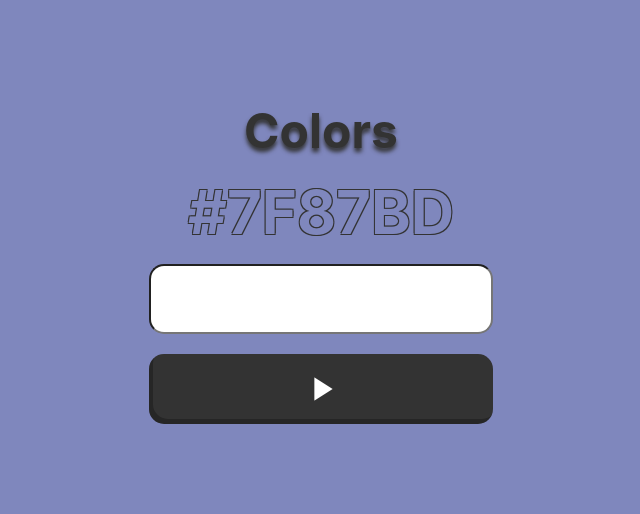
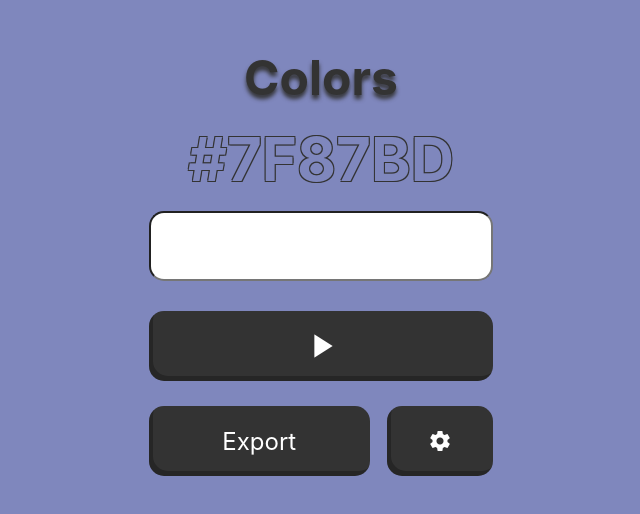
Before and after one commit to Petit-Development/Colors, a Next.js app: page / in a window 1280 px wide. Shown: the part 138-652 px from the top of the page, without its empty margins (319-959 px from the left). Built offline with nearby package versions, Linux system fonts and the light colour scheme; a web font is replaced by a local one.

Commit message:
Add stylings for controls

```diff
--- a/components/controls/controls.tsx
+++ b/components/controls/controls.tsx
@@ -1,13 +1,22 @@
 import IconButton from "@components/buttons/iconButton";
-import styles from '@styles/Controls.module.scss';
+import TextButton from "@components/buttons/textButton";
+import styles from "@styles/Controls.module.scss";
 
 interface ControlsProps {
   onSettingsClicked: () => void;
 }
-
+console.log(styles);
 const Controls: React.FC<ControlsProps> = ({}) => (
   <div className={styles.container}>
     <IconButton className={styles.play} icon="play" onClick={() => {}} />
+    <div className={styles.options}>
+      <TextButton className={styles.export} text="Export" onClick={() => {}} />
+      <IconButton
+        className={styles.settings}
+        icon="settings"
+        onClick={() => {}}
+      />
+    </div>
   </div>
 );
 
--- a/styles/Controls.module.scss
+++ b/styles/Controls.module.scss
@@ -1,12 +1,43 @@
 .container {
   display: flex;
+  flex-direction: column;
   width: clamp(50px, 75%, 344px);
-  margin-top: 20px;
+  margin-top: 30px;
+}
+
+%container-button {
+  padding: 10px;
 }
 
 .play {
+  @extend %container-button;
   width: 100%;
   i {
     font-size: 40px;
   }
 }
+
+.options {
+  display: flex;
+  flex-direction: row;
+  margin-top: 25px;
+  flex-wrap: wrap;
+}
+
+.export {
+  @extend %container-button;
+  flex-grow: 3;
+  margin-right: clamp(0px, 5%, 62px);
+}
+
+@media (max-width: 500px) {
+  .export {
+    margin-right: 0px;
+  }
+}
+
+.settings {
+  @extend %container-button;
+  flex-grow: 1;
+  padding: 20px;
+}
```
